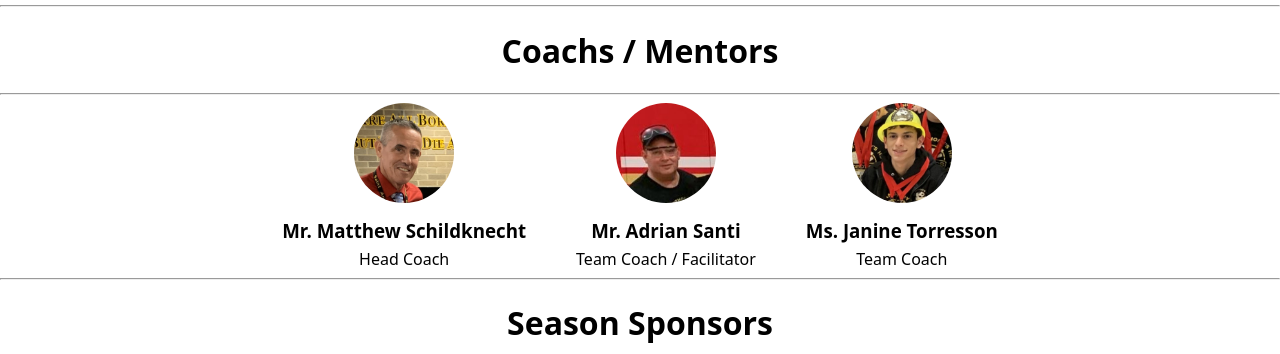
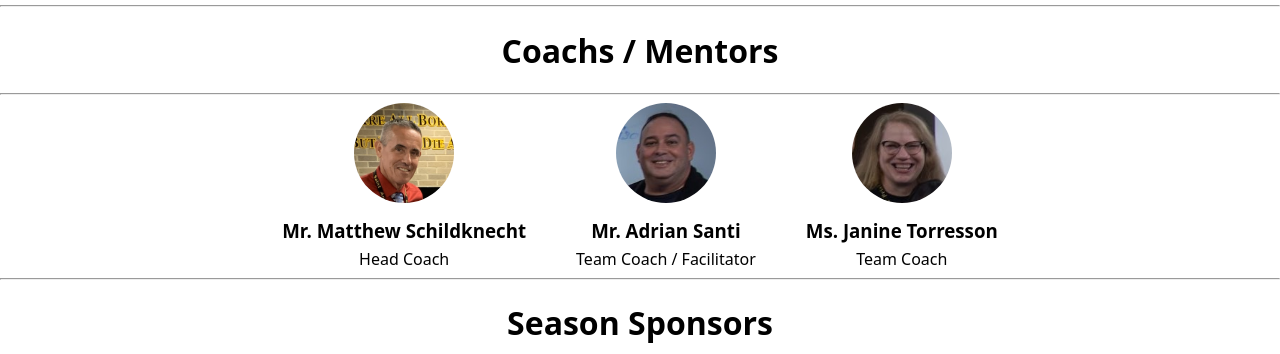
Before and after one commit to WilliamWang2009/Website_V5, a plain HTML site: page intothedeep.html in a window 1280 px wide. Shown: the part 2769-3123 px from the top of the page. Drawn offline with Linux system fonts and the light colour scheme.

Commit message:
new coach pictures

```diff
--- a/intothedeep.html
+++ b/intothedeep.html
@@ -190,12 +190,12 @@
                 <p>Head Coach</p>
             </div>
             <div class="team-member">
-                <img src="./images/people/mrsanti2.jpg" alt="Picture" class="team-img">
+                <img src="./images/people/mrSanti3.jpeg" alt="Picture" class="team-img">
                 <h3>Mr. Adrian Santi</h3>
                 <p>Team Coach / Facilitator</p>
             </div>
             <div class="team-member">
-                <img src="./images/people/Aaron.jpeg" alt="Picture" class="team-img">
+                <img src="./images/people/JanineT.jpeg" alt="Picture" class="team-img">
                 <h3>Ms. Janine Torresson</h3>
                 <p>Team Coach</p>
             </div>
```
Also changed, not shown: images/people/JanineT.jpeg (added), images/people/mrSanti3.jpeg (added).
